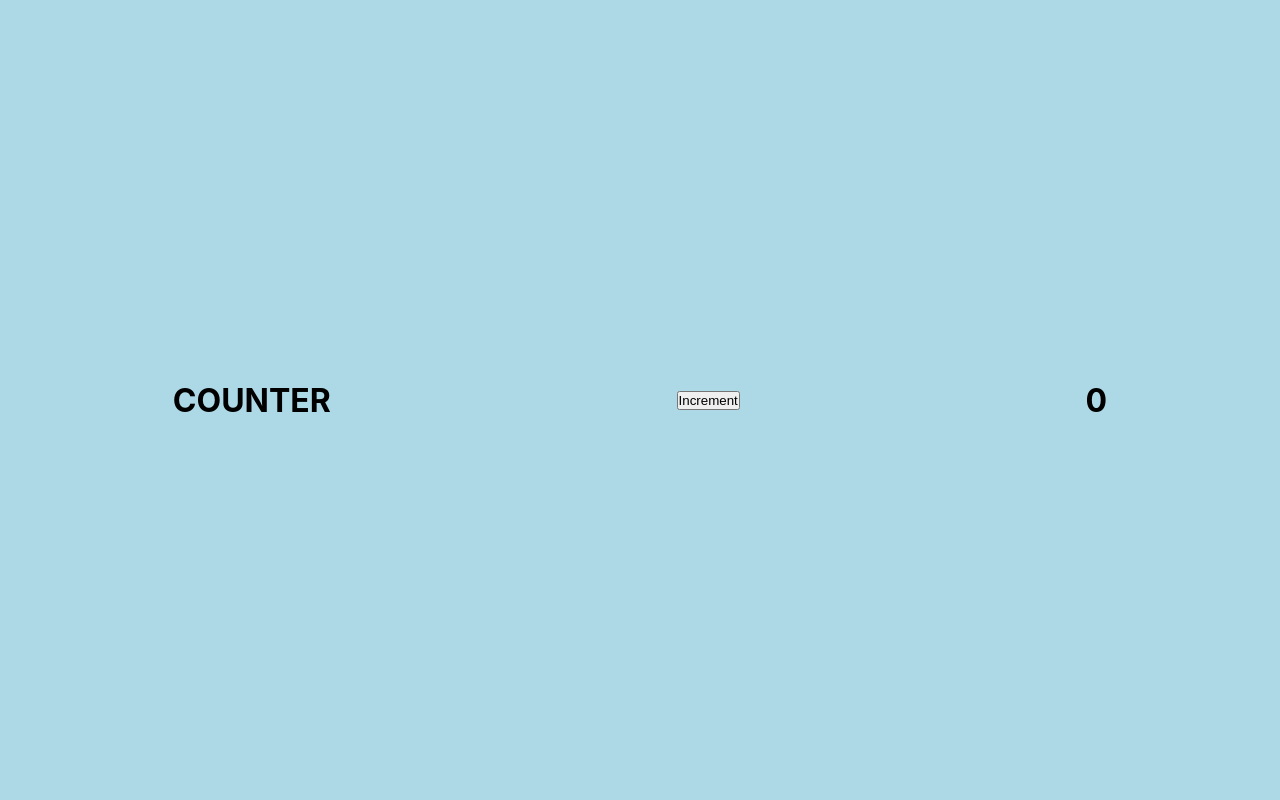
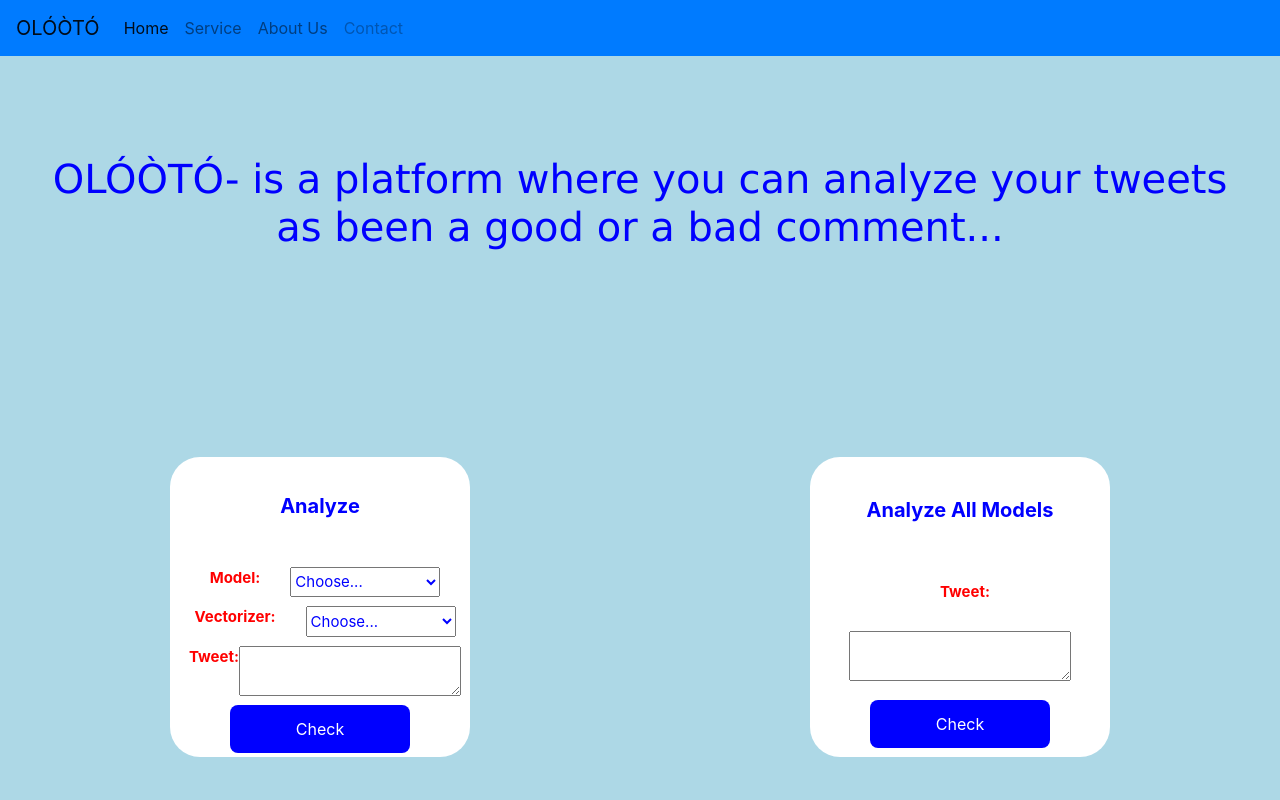
Before and after one commit to wizardcalidad/sentiment_analyser_react, a React (Create React App) app: page / in a window 1280 px wide. Shown: the top 800 px of the page. Built offline with nearby package versions, Linux system fonts and the light colour scheme.

Commit message:
front end of the sentiment app

```diff
--- a/package.json
+++ b/package.json
@@ -6,9 +6,12 @@
     "@testing-library/jest-dom": "^5.11.5",
     "@testing-library/react": "^11.1.0",
     "@testing-library/user-event": "^12.1.10",
+    "bootstrap": "^4.5.3",
     "react": "^17.0.1",
     "react-dom": "^17.0.1",
     "react-scripts": "4.0.0",
+    "reactstrap": "^8.7.0",
+    "styled-components": "^5.2.1",
     "web-vitals": "^0.2.4"
   },
   "scripts": {
--- a/public/index.html
+++ b/public/index.html
@@ -3,6 +3,8 @@
   <head>
     <meta charset="utf-8" />
     <link rel="icon" href="%PUBLIC_URL%/favicon.ico" />
+    <link href="https://cdnjs.cloudflare.com/ajax/libs/reactstrap/4.8.0/reactstrap.min.js">
+    <link rel="stylesheet" href="https://cdn.jsdelivr.net/npm/bootstrap@4.5.3/dist/css/bootstrap.min.css" integrity="sha384-TX8t27EcRE3e/ihU7zmQxVncDAy5uIKz4rEkgIXeMed4M0jlfIDPvg6uqKI2xXr2" crossorigin="anonymous">
     <meta name="viewport" content="width=device-width, initial-scale=1" />
     <meta name="theme-color" content="#000000" />
     <meta
@@ -41,3 +43,6 @@
     -->
   </body>
 </html>
+<!-- jQuery and JS bundle w/ Popper.js -->
+<script src="https://code.jquery.com/jquery-3.5.1.slim.min.js" integrity="sha384-DfXdz2htPH0lsSSs5nCTpuj/zy4C+OGpamoFVy38MVBnE+IbbVYUew+OrCXaRkfj" crossorigin="anonymous"></script>
+<script src="https://cdn.jsdelivr.net/npm/bootstrap@4.5.3/dist/js/bootstrap.bundle.min.js" integrity="sha384-ho+j7jyWK8fNQe+A12Hb8AhRq26LrZ/JpcUGGOn+Y7RsweNrtN/tE3MoK7ZeZDyx" crossorigin="anonymous"></script>
--- a/src/App.css
+++ b/src/App.css
@@ -4,6 +4,7 @@
   display: flex;
   justify-content:space-around;
   align-items: center;
+  flex-wrap: wrap;
 }
 .tweet {
   height: 300px;
@@ -16,7 +17,23 @@
   align-items: center;
 }
 
-.red{
-  color: red;
-  font-size: 50px;
+.foot{
+   background-color: blue;
+    margin-bottom: 0%;
+    padding: 10px;
 }
+
+p{
+  color: white;
+  margin-bottom: 0%;
+  font-size: 15px;
+}
+
+h1{
+  width: 100%;
+  color: blue;
+  font-weight: bolder;
+  font-family: 'Lucida Sans Unicode', 'Lucida Grande', 'Lucida Sans', Arial, sans-serif;
+  text-align: center;
+  margin: 50px;
+}
--- a/src/App.js
+++ b/src/App.js
@@ -1,23 +1,28 @@
-import React, {useState} from 'react';
+import React from 'react';
 import Tweet from './Tweet';
+import Result from './Result';
+import MyNav from './navbar';
+import Footer from './footer';
+
+
 
 
 function App(){
 
-  const [isRed, setRed] = useState(false);
-  const [count, setCount] = useState(0);
-
-  const increment = () => {
-    setCount(count + 1);
-    setRed(!isRed);
-  };
 
   return(
-    <div className="app">
-      <h1 className={isRed ? 'red' : ""}>COUNTER</h1>
-      <button onClick={increment}>Increment</button>
-      <h1>{count}</h1>
+    <>
+    <MyNav />
+
+       <div className="app">
+      <h1>OLÓÒTÓ- is a platform where you can analyze your tweets as been a good or a bad comment...</h1>
+      <Tweet name="Analyze"/>
+      <Result name="Analyze All Models"/>
+
     </div>
+    <Footer />
+    </>
+
   );
 }
 
--- /dev/null
+++ b/src/Result.js
@@ -0,0 +1,17 @@
+import React from 'react';
+import './App.css';
+import { CheckButton, Title, Label } from './style';
+
+
+function Result({name, message}){
+    return(
+       <div className="tweet">
+
+           <Title>{name}</Title>
+            <Label>Tweet:</Label><textarea>{message}</textarea>
+            <CheckButton>Check</CheckButton>
+        </div>
+    );
+}
+
+export default Result;
--- a/src/Tweet.js
+++ b/src/Tweet.js
@@ -1,13 +1,35 @@
 import React from 'react';
 import './App.css';
+import { CheckButton, Title, Label, Select, Container } from './style';
 
-function Tweet({name, message, likes}){
+function Tweet({name, message}){
     return(
        <div className="tweet">
-            <h3> {name} </h3>
-            <p>{message}</p>
-            <p> This is a foolish tweet. </p>
-            <h3> Number of likes {likes} </h3>
+            <Title>{name}</Title>
+            <Container>
+            <Label>Model:</Label>
+            <Select>
+                <option>Choose...</option>
+                <option>Gaussian</option>
+                <option>Multinomial</option>
+                <option>Categorical</option>
+                <option>Complement</option>
+                <option>Bernoulli</option>
+            </Select>
+            </Container>
+
+            <Container>
+            <Label>Vectorizer:</Label>
+            <Select>
+            <option>Choose...</option>
+                <option>Count</option>
+                <option>Tfidf</option>
+            </Select>
+            </Container>
+            <Container>
+            <Label>Tweet:</Label><textarea>{message}</textarea>
+            </Container>
+            <CheckButton>Check</CheckButton>
         </div>
     );
 }
--- /dev/null
+++ b/src/footer.js
@@ -0,0 +1,16 @@
+import React from 'react';
+import './App.css';
+
+
+function Footer(){
+    return(
+
+        <footer className="foot">
+            <p>Author: Qoyum Yusuf</p>
+            <p><a href="mailto:tan45impression@gmail.com">tan45impression@gmail.com</a></p>
+    </footer>
+
+    );
+}
+
+export default Footer;
--- a/src/index.js
+++ b/src/index.js
@@ -2,6 +2,7 @@ import React from 'react';
 import ReactDOM from 'react-dom';
 import './index.css';
 import App from './App';
+import 'bootstrap/dist/css/bootstrap.min.css';
 import reportWebVitals from './reportWebVitals';
 
 ReactDOM.render(
--- /dev/null
+++ b/src/navbar.js
@@ -0,0 +1,48 @@
+import React, { useState } from 'react';
+import {
+  Collapse,
+  Navbar,
+  NavbarToggler,
+  NavbarBrand,
+  Nav,
+  NavItem,
+  NavLink,
+  UncontrolledDropdown,
+  DropdownToggle,
+  DropdownMenu,
+  DropdownItem,
+  NavbarText
+} from 'reactstrap';
+
+const MyNav = (props) => {
+  const [isOpen, setIsOpen] = useState(false);
+
+  const toggle = () => setIsOpen(!isOpen);
+
+  return (
+    <nav class="navbar navbar-expand-lg navbar-light bg-primary">
+  <a class="navbar-brand" href="#">OLÓÒTÓ</a>
+  <button class="navbar-toggler" type="button" data-toggle="collapse" data-target="#navbarNav" aria-controls="navbarNav" aria-expanded="false" aria-label="Toggle navigation">
+    <span class="navbar-toggler-icon"></span>
+  </button>
+  <div class="collapse navbar-collapse" id="navbarNav">
+    <ul class="navbar-nav">
+      <li class="nav-item active">
+        <a class="nav-link" href="#">Home <span class="sr-only">(current)</span></a>
+      </li>
+      <li class="nav-item">
+        <a class="nav-link" href="#">Service</a>
+      </li>
+      <li class="nav-item">
+        <a class="nav-link" href="#">About Us</a>
+      </li>
+      <li class="nav-item">
+        <a class="nav-link disabled" href="#" tabindex="-1" aria-disabled="true">Contact</a>
+      </li>
+    </ul>
+  </div>
+</nav>
+  );
+}
+
+export default MyNav;
--- /dev/null
+++ b/src/style.js
@@ -0,0 +1,60 @@
+import styled from 'styled-components/macro'
+
+export const CheckButton = styled.button`
+    background : blue;
+    text-align : center;
+    justify-content : center;
+    justify-self : center;
+    width : 60%;
+    height : 3rem;
+    border : none;
+    color : white;
+    border-radius : 0.5rem;
+    cursor: pointer;
+
+    &:focus{
+        outline : none;
+    }
+
+    &:hover{
+        background : white;
+        color : black;
+    }
+`;
+
+export const Title = styled.h3`
+    text-align : center;
+    font-size : 20px;
+    font-weight : bold;
+    color : blue;
+    padding : 2rem;
+
+`;
+
+export const Label = styled.label`
+    text-align: left;
+    font-size: 15px;
+    font-weight: bold;
+    color: red;
+    padding-left: 10px;
+
+`;
+
+export const Select = styled.select`
+    color: blue;
+    font-size: 15px;
+    justify-content: right;
+    width : 50%;
+    margin-left : 10%;
+
+`;
+
+export const Container = styled.div`
+    width : 100%;
+    height : auto;
+    display : flex;
+    justify-content : center;
+    text-align : center;
+    flex-direction : row;
+    flex-wrap : nowrap;
+`
```
Also changed, not shown: 1 other file (tests, documents, lock files or other folders).
